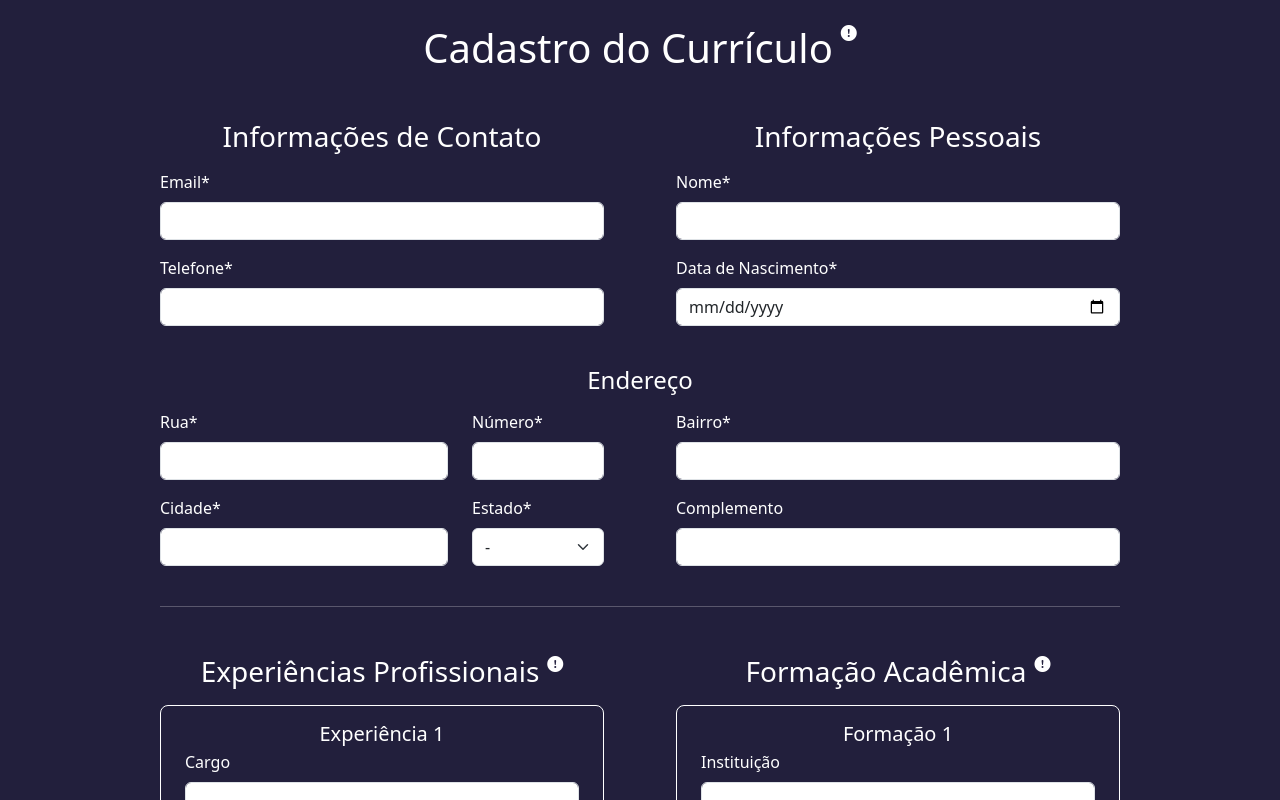
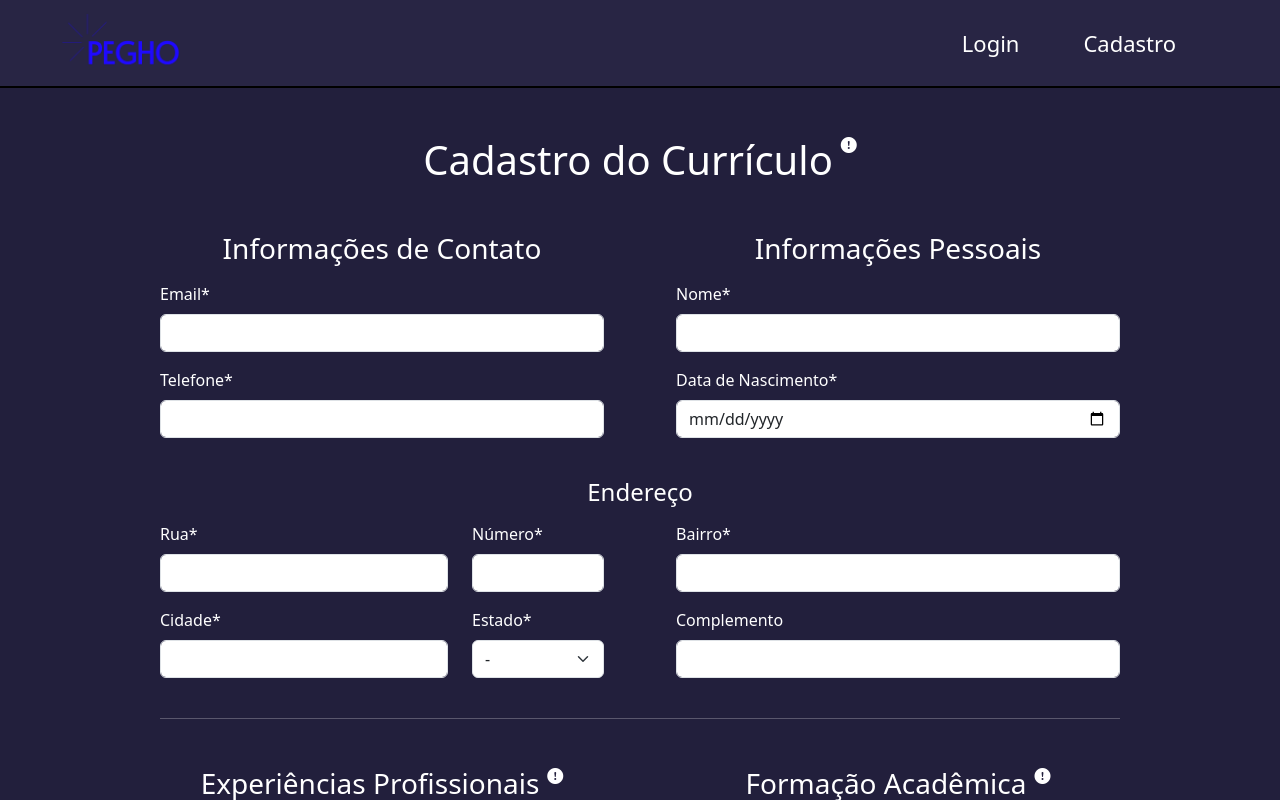
Before and after one commit to thalesondas/desafio-dev-django, a React (Create React App) app in the folder frontend/: page / in a window 1280 px wide. Shown: the top 800 px of the page. Built offline with nearby package versions, Linux system fonts and the light colour scheme.

Commit message:
Creating Header for login and register account

```diff
--- a/frontend/src/App.js
+++ b/frontend/src/App.js
@@ -2,6 +2,7 @@ import './App.css';
 import { Provider } from 'react-redux';
 import store from './redux/store';
 import GlobalAlert from './components/GlobalAlert';
+import Header from './components/Header';
 import PostForm from './components/PostForm';
 import 'bootstrap/dist/css/bootstrap.min.css';
 
@@ -10,6 +11,7 @@ function App() {
     <>
       <Provider store={store}>
         <GlobalAlert />
+        <Header />
         <PostForm />
       </Provider>
     </>
--- /dev/null
+++ b/frontend/src/assets/Header.css
@@ -0,0 +1,25 @@
+header{
+    background-color: #282544;
+    border-bottom: 2px solid black;
+}
+
+header .pegho-logo{
+    height: 60px;
+}
+
+header .nav-link{
+    font-size: 22px;
+    color: white;
+    background-image: linear-gradient(#afafaf, #afafaf);
+    background-size: 0% 0.1em;
+    background-position-y: 90%;
+    background-position-x: 50%;
+    background-repeat: no-repeat;
+    white-space: nowrap;
+    transition: background-size 0.3s ease-in-out;
+}
+
+header .nav-link:hover{
+    color: #afafaf;
+    background-size: 100% 0.1em;
+}
--- a/frontend/src/assets/PostForm.css
+++ b/frontend/src/assets/PostForm.css
@@ -1,11 +1,11 @@
-.cursor-pointer{
-    cursor: pointer;
-}
-
-.main-container{
+main{
     min-height: 100vh;
     background-color: #221f3c;
     color: white;
+}
+
+.cursor-pointer{
+    cursor: pointer;
 }
 
 .experiences-container,
--- /dev/null
+++ b/frontend/src/components/Header.js
@@ -0,0 +1,26 @@
+import { Navbar, Nav, Container, Image } from "react-bootstrap";
+import Logo from '../images/pegho-logo.png';
+import '../assets/Header.css';
+
+const Header = () => {
+    return (
+        <header>
+            <Navbar className="px-5 py-2" expand="lg">
+                <Container className="pe-5" fluid>
+                    <Navbar.Brand href="/">
+                        <Image src={Logo} alt="Pegho Logo" className="pegho-logo" />
+                    </Navbar.Brand>
+                    <Navbar.Toggle aria-controls="navbar-nav" />
+                    <Navbar.Collapse id="navbar-nav">
+                        <Nav className="ms-auto gap-5">
+                            <Nav.Link href="/login">Login</Nav.Link>
+                            <Nav.Link href="/signup">Cadastro</Nav.Link>
+                        </Nav>
+                    </Navbar.Collapse>
+                </Container>
+            </Navbar>
+        </header>
+    );
+};
+
+export default Header;
--- a/frontend/src/components/PostForm.js
+++ b/frontend/src/components/PostForm.js
@@ -303,9 +303,9 @@ const PostForm = () => {
   };
 
   return (
-    <main className='main-container d-flex flex-column align-items-center justify-content-center'>
+    <main className='d-flex flex-column align-items-center justify-content-center'>
 
-      <h1 className='mt-4 mb-5 d-flex justify-content-center'>
+      <h1 className='mt-5 mb-5 d-flex justify-content-center'>
         Cadastro do Currículo
         <OverlayTrigger placement="right" overlay={MainTooltip}>
           <i className="bi bi-exclamation-circle-fill ps-2 fs-6"></i>
```
Also changed, not shown: frontend/src/images/pegho-logo.png (added), 1 other file (tests, documents, lock files or other folders).
